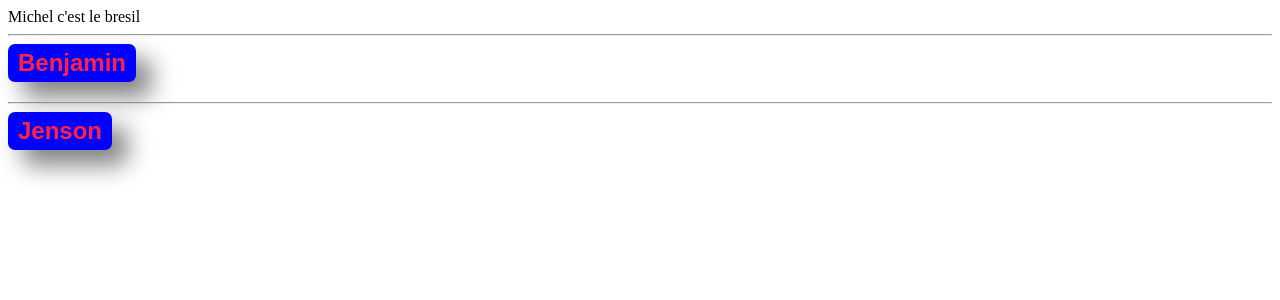
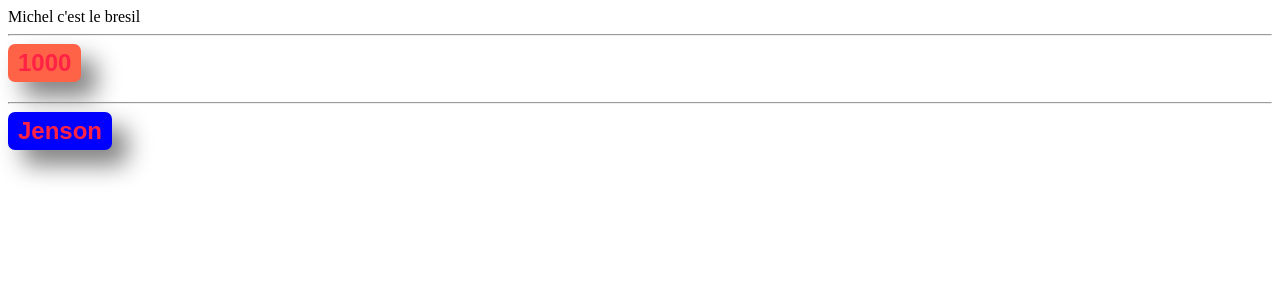
Before and after one commit to Deltouxx/ReactFormation, a React (Vite) app: page / in a window 1280 px wide. Shown: the top 300 px of the page. Built offline with nearby package versions, Linux system fonts and the light colour scheme.

Commit message:
ajout de props

```diff
--- a/package.json
+++ b/package.json
@@ -10,6 +10,7 @@
     "preview": "vite preview"
   },
   "dependencies": {
+    "prop-types": "^15.8.1",
     "react": "^18.2.0",
     "react-dom": "^18.2.0"
   },
--- a/src/App/App.jsx
+++ b/src/App/App.jsx
@@ -10,7 +10,7 @@ import Button from './components/Button/Button.jsx';
 const App=(props) => {
 
 
-return <div className='App'>Michel c'est le bresil <hr/> <Button text='Benjamin' /> <hr/>
+return <div className='App'>Michel c'est le bresil <hr/> <Button text={"1000"} bgColor='tomato'/> <hr/>
 <Button text='Jenson' /> </div>
 
 };
--- a/src/App/components/Button/Button.jsx
+++ b/src/App/components/Button/Button.jsx
@@ -1,10 +1,17 @@
 import React from 'react'
 import style from './Button.module.css'
+import PropTypes from 'prop-types'
 
 const Button=(props)=> {
     console.log(props)
   return (
-    <button className={style.Button}> {props.text}</button>
+    <button className={style.Button}  style={{backgroundColor: props.bgColor}}> {props.text}</button>
   )
 };
+
+Button.propTypes = {
+    text: PropTypes.string.isRequired,
+    bgColor : PropTypes.oneOf(['skyblue', 'tomato', 'transparent']).isRequired
+
+}
 export default Button
--- a/src/App/components/Button/Button.module.css
+++ b/src/App/components/Button/Button.module.css
@@ -10,3 +10,9 @@
     font-weight: 900;
     font-size: x-large;
 }
+
+.Button:hover{
+    box-shadow: 15px 15px 25px gray;
+    border: 1px solid gray;
+    color : grey;
+}
```
Also changed, not shown: 1 other file (tests, documents, lock files or other folders).
